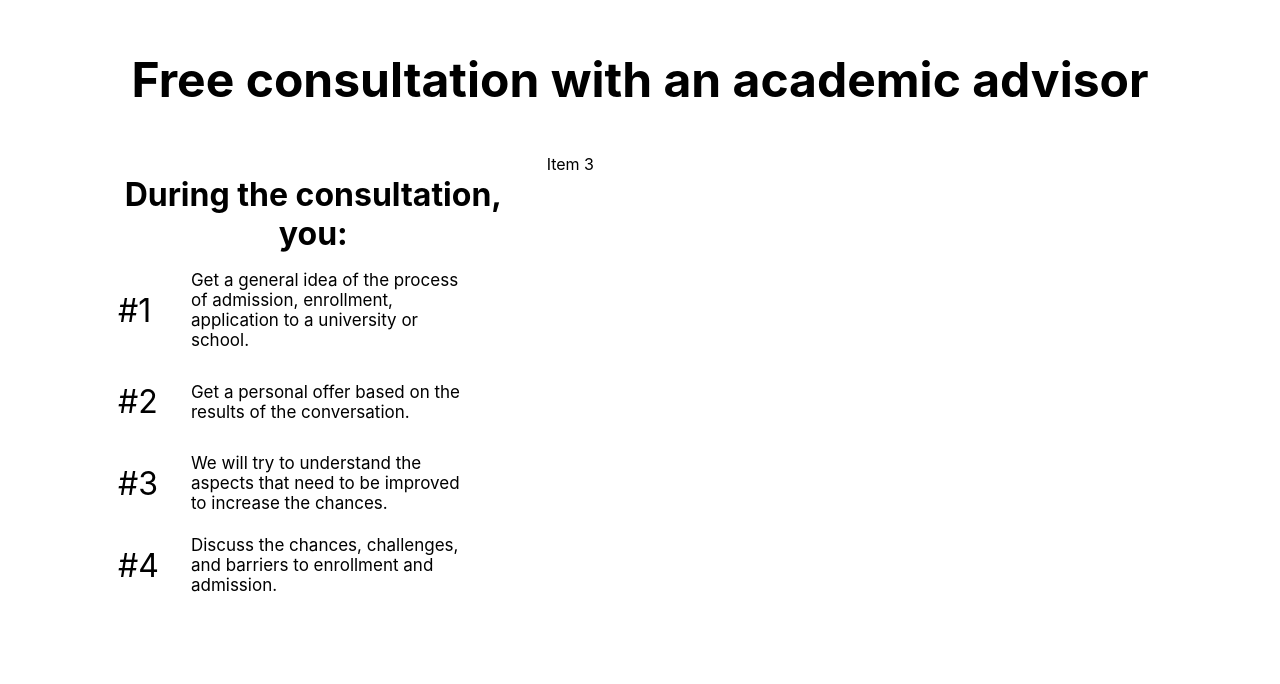
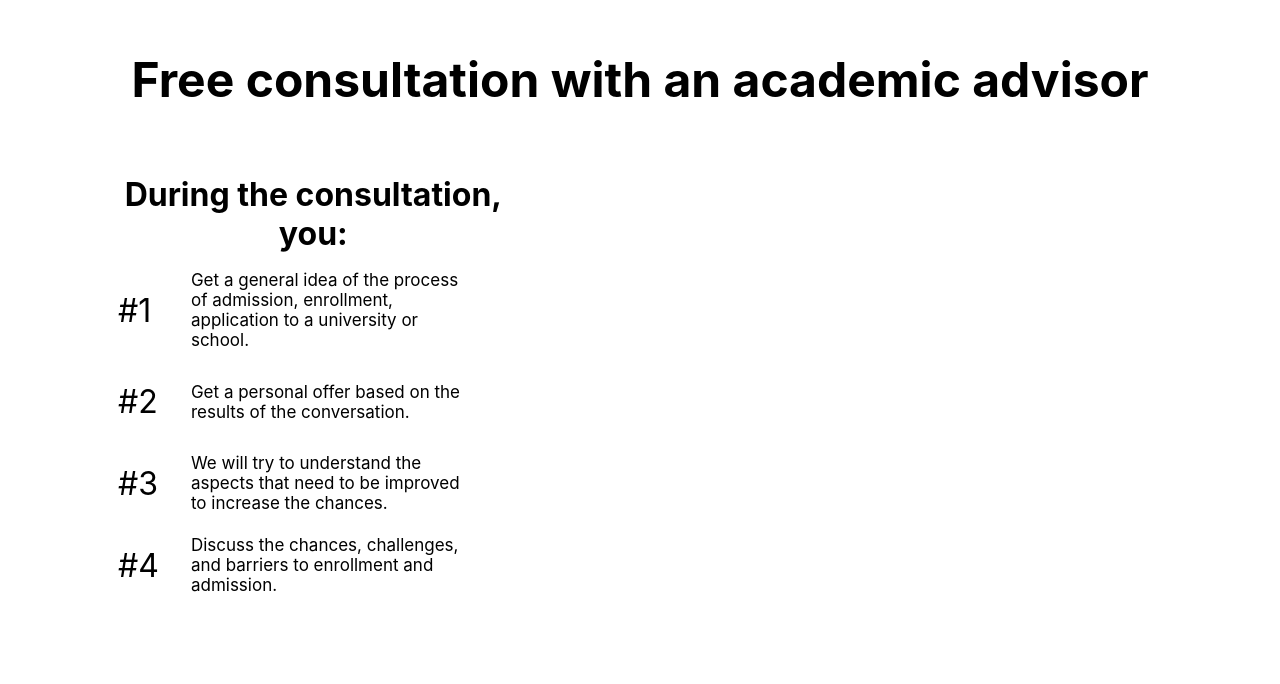
Before and after one commit to Shubham228197/study-moov-app, a React (Create React App) app: page / in a window 1280 px wide. Shown: the part 116-800 px from the top of the page. Built offline with nearby package versions, Linux system fonts and the light colour scheme.

Commit message:
Minor Edit in form Overlay

```diff
--- a/src/components/FormOverlay.tsx
+++ b/src/components/FormOverlay.tsx
@@ -41,7 +41,7 @@ const FormOverlay = () => {
             </table>
           </Stack>
         </Grid>
-        <Grid className='item3' item sm={7} xs={12}>Item 3</Grid>
+        <Grid className='item3' item sm={7} xs={12}></Grid>
         <Grid className='item4' item sm={12} xs={12}>
           <Stack direction='column'>
             <Stack className='icon-tray' padding={2} direction='row'>
```
